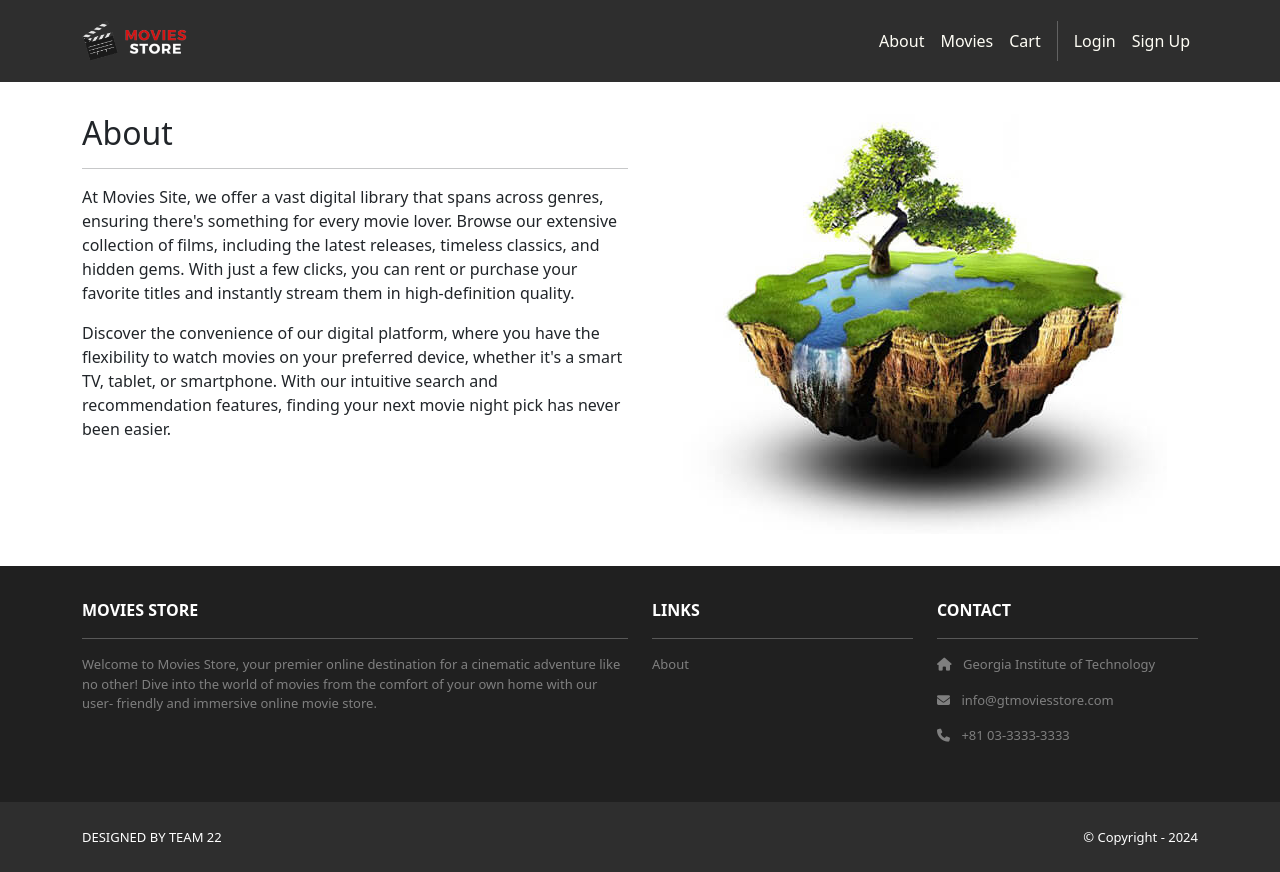
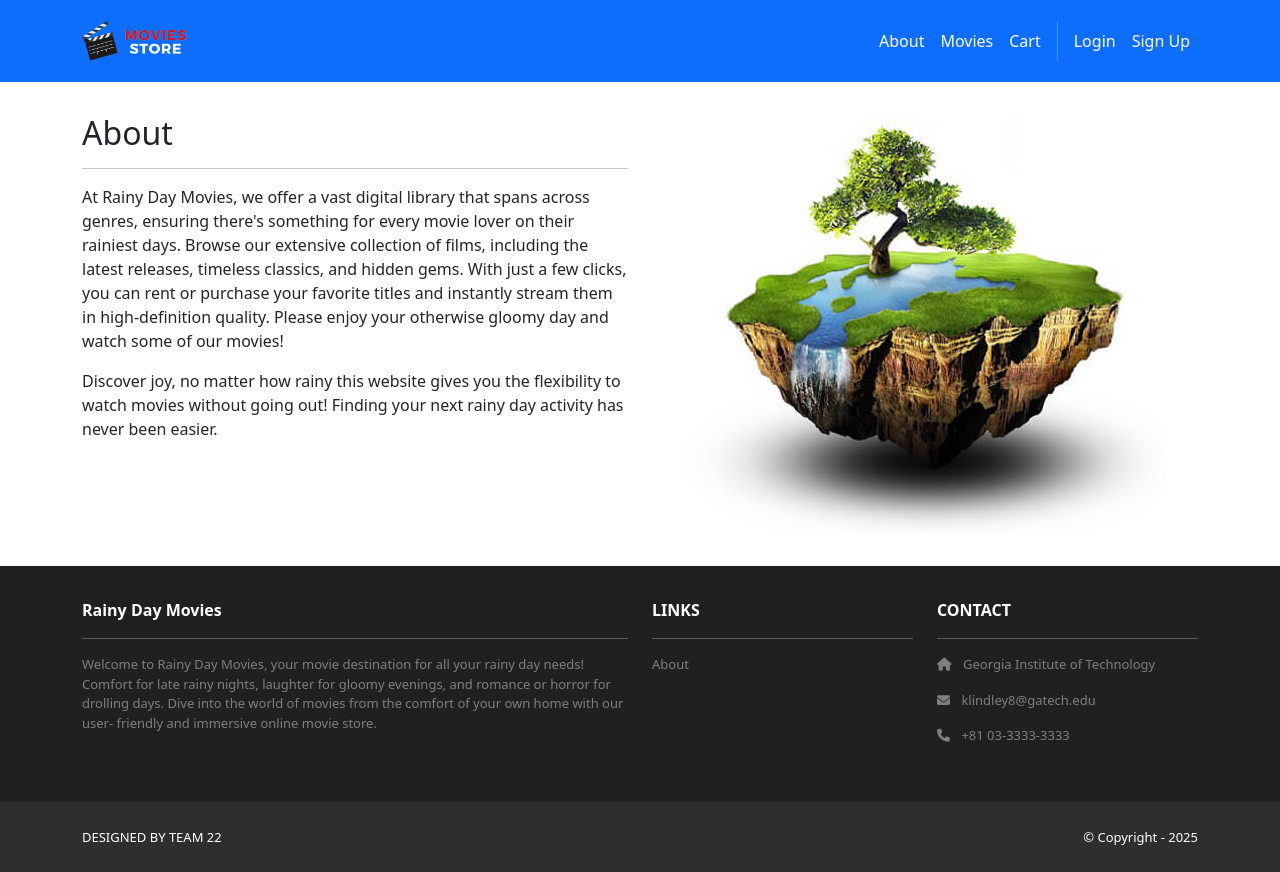
Before and after one commit to Jhicks77/gt-movies-site, a Django app: page /about/ in a window 1280 px wide. Run offline with Django 5.2, Linux system fonts and the light colour scheme; parts of the project's set-up code (start-up, migrations or seed data) failed here and were passed over; some libraries are stand-ins or nearby versions.

Commit message:
this changes instances of movies store to rainy day movies

```diff
--- a/MoviesSite/static/css/style.css
+++ b/MoviesSite/static/css/style.css
@@ -4,6 +4,9 @@
   background-size: 100% auto;
 }
 
+.card.bg-primary {
+  background-color: #254778 !important;
+}
 .navbar a.nav-link {
   color: #FFFEF6 !important;
 }
--- a/MoviesSite/templates/base.html
+++ b/MoviesSite/templates/base.html
@@ -17,7 +17,7 @@
   </head>
   <body>
     <!-- Header -->
-     <nav class="p-3 navbar navbar-dark bg-dark navbar-expand-lg">
+     <nav class="p-3 navbar navbar-dark bg-primary navbar-expand-lg">
      <div class="container">
     <a class="navbar-brand"
        href="{% url 'home.index' %}">
@@ -68,12 +68,14 @@
   <div class="container">
     <div class="row mt-3 text-white">
       <div class="col-md-6 col-lg-6 col-xl-6 mx-auto mb-4">
-        <b>MOVIES STORE</b>
+        <b>Rainy Day Movies</b>
         <hr />
         <p>
-          Welcome to Movies Store, your premier online
-          destination for a cinematic adventure like no
-          other! Dive into the world of movies from the
+          Welcome to Rainy Day Movies, your movie
+          destination for all your rainy day needs!
+          Comfort for late rainy nights, laughter for gloomy
+          evenings, and romance or horror for drolling days.
+          Dive into the world of movies from the
           comfort of your own home with our user-
           friendly and immersive online movie store.
 </p> </div>
@@ -92,7 +94,7 @@
           Georgia Institute of Technology
           </p>
         <p><i class="fas fa-envelope me-2"></i>
-          info@gtmoviesstore.com
+          klindley8@gatech.edu
         </p>
         <p><i class="fas fa-phone me-2"></i>
           +81 03-3333-3333
@@ -108,7 +110,7 @@
       </span>
     </div>
     <div class="text-white">
-      <span>© Copyright - 2024</span>
+      <span>© Copyright - 2025</span>
     </div>
   </div>
 </section>
--- a/home/templates/home/about.html
+++ b/home/templates/home/about.html
@@ -8,21 +8,19 @@
         <h2>About</h2>
         <hr />
         <p>
-           At Movies Site, we offer a vast digital library
+           At Rainy Day Movies, we offer a vast digital library
            that spans across genres, ensuring there's
-           something for every movie lover. Browse our
-           extensive collection of films, including the
+           something for every movie lover on their rainiest days.
+            Browse our extensive collection of films, including the
            latest releases, timeless classics, and hidden
            gems. With just a few clicks, you can rent or
            purchase your favorite titles and instantly
-           stream them in high-definition quality.
+           stream them in high-definition quality. Please enjoy your otherwise
+            gloomy day and watch some of our movies!
 </p> <p>
-          Discover the convenience of our digital platform,
-          where you have the flexibility to watch movies
-          on your preferred device, whether it's a smart
-          TV, tablet, or smartphone. With our intuitive
-          search and recommendation features, finding your
-          next movie night pick has never been easier.
+          Discover joy, no matter how rainy this website
+          gives you the flexibility to watch movies without going out!
+          Finding your next rainy day activity has never been easier.
 </p> </div>
       <div class="col-md-6 mx-auto mb-3 text-center">
         <img src="{% static 'img/about.jpg' %}" class="max-width-100" class="max-height-200" alt="about" />
--- a/home/templates/home/index.html
+++ b/home/templates/home/index.html
@@ -2,7 +2,7 @@
 {% block content %}
 <header class="masthead bg-index text-white text-center py-5">
   <div class="container d-flex align-items-center flex-column pt-4">
-    <h2>Movies Store</h2>
+    <h2>Rainy Day Movies</h2>
     <p>Your Ticket to Unlimited Entertainment!</p>
   </div>
 </header>
@@ -10,7 +10,7 @@
   <div class="container">
     <div class="row mt-4">
       <div class="col mx-auto text-center mb-4">
-        <h4>Welcome to the best movie store!!</h4>
+        <h4>Welcome to Rainy Day Movies!!!</h4>
       </div>
     </div>
   </div>
```
Also changed, not shown: db.sqlite3, media/movie_images/Barbie.jpg (added), media/movie_images/Barbie_Princess_Charm_School.jpg (added), media/movie_images/Barbie_as_The_Princess__the_Pauper.jpg (added), media/movie_images/Barbie_in_the_Nutcracker.jpg (added).
